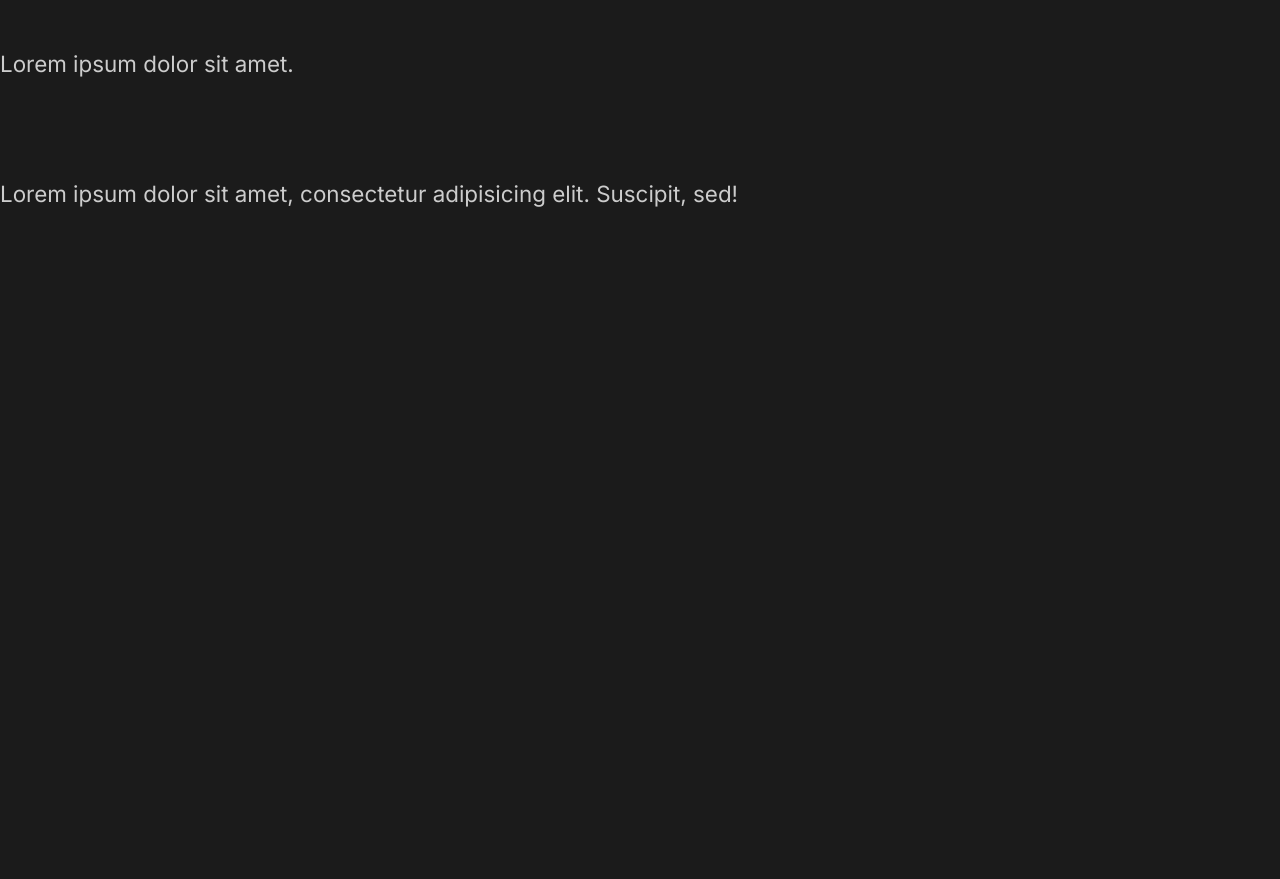
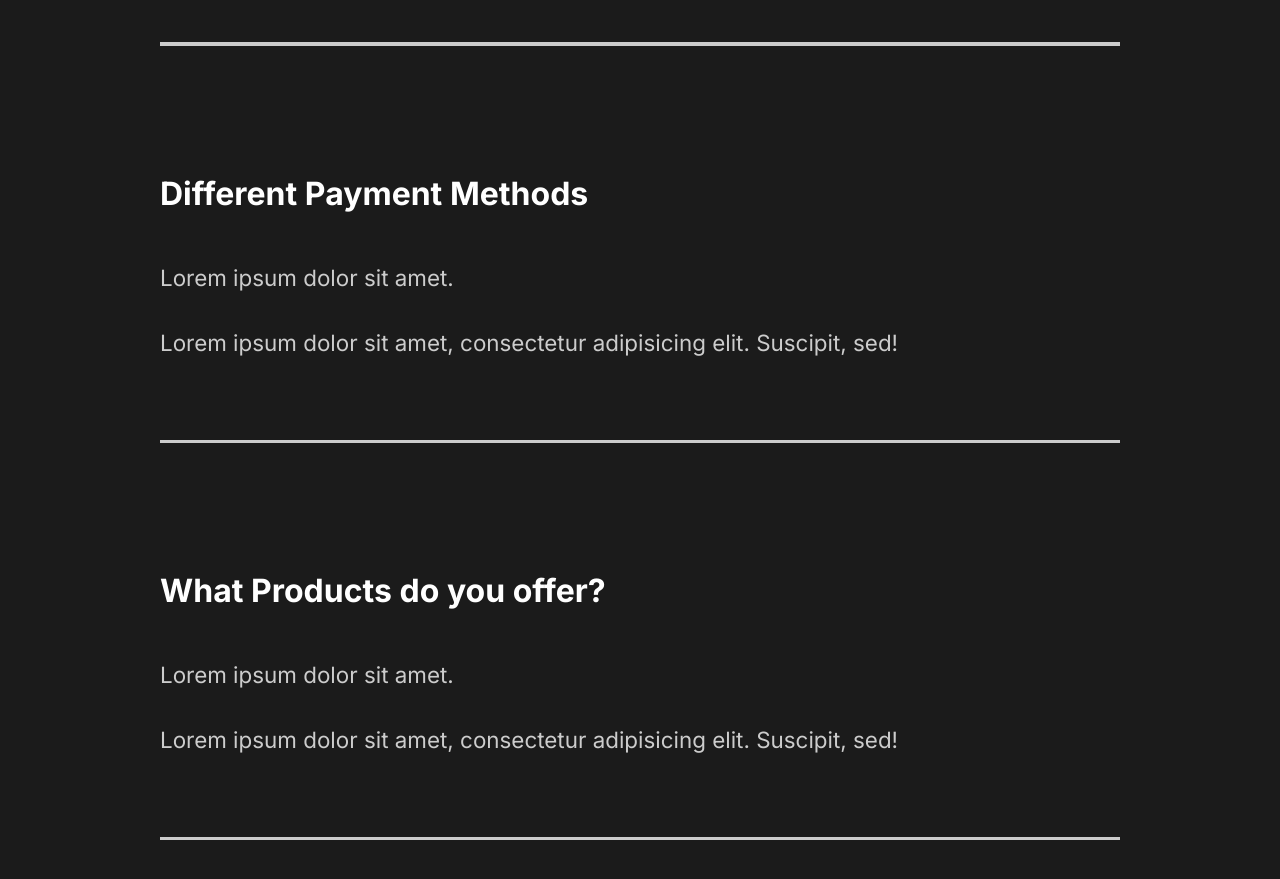
Before and after one commit to patrickbatungbacal/capture, a React (Create React App) app: page / in a window 1280 px wide. Shown: the part 3006-3885 px from the top of the page. Before the commit the page ends 3265 px from the top, so only its background shows below. Built offline with nearby package versions, Linux system fonts and the light colour scheme.

Commit message:
7. Styling FAQ Section

```diff
--- a/src/components/FaqSection.js
+++ b/src/components/FaqSection.js
@@ -1,8 +1,12 @@
 import React from "react";
+
+//import styles
+import styled from "styled-components";
+import { About } from "../styles";
 
 const FaqSection = () => {
   return (
-    <div className="faq">
+    <Faq>
       <h2>
         Any Questions <span>FAQ</span>
       </h2>
@@ -16,6 +20,7 @@
             sed!
           </p>
         </div>
+        <div className="faq-line"></div>
       </div>
 
       <div className="question">
@@ -27,6 +32,7 @@
             sed!
           </p>
         </div>
+        <div className="faq-line"></div>
       </div>
 
       <div className="question">
@@ -38,6 +44,7 @@
             sed!
           </p>
         </div>
+        <div className="faq-line"></div>
       </div>
 
       <div className="question">
@@ -49,9 +56,42 @@
             sed!
           </p>
         </div>
+        <div className="faq-line"></div>
       </div>
-    </div>
+    </Faq>
   );
 };
 
+const Faq = styled(About)`
+  display: block;
+
+  span {
+    display: block;
+  }
+
+  h2 {
+    padding-bottom: 2rem;
+    font-weight: lighter;
+  }
+
+  .faq-line {
+    background: #cccccc;
+    height: 0.2rem;
+    margin: 2rem 0rem;
+    width: 100%;
+  }
+
+  .question {
+    padding: 3rem 0rem;
+    cursor: pointer;
+  }
+
+  .answer {
+    padding: 2rem 0rem;
+    p {
+      padding: 1rem 0rem;
+    }
+  }
+`;
+
 export default FaqSection;
--- a/src/components/global style/GlobalStyle.js
+++ b/src/components/global style/GlobalStyle.js
@@ -39,6 +39,7 @@
 
     h4 {
         font-weight: bold;
+        font-size: 2rem;
     }
 
     span {
```
Also changed, not shown: 1 other file (tests, documents, lock files or other folders).
